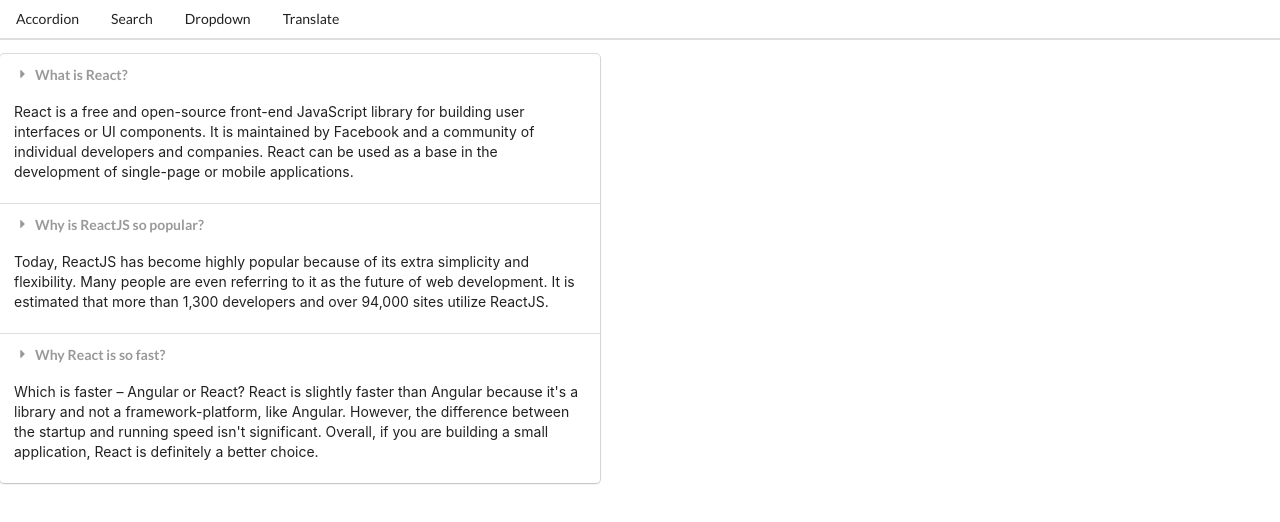
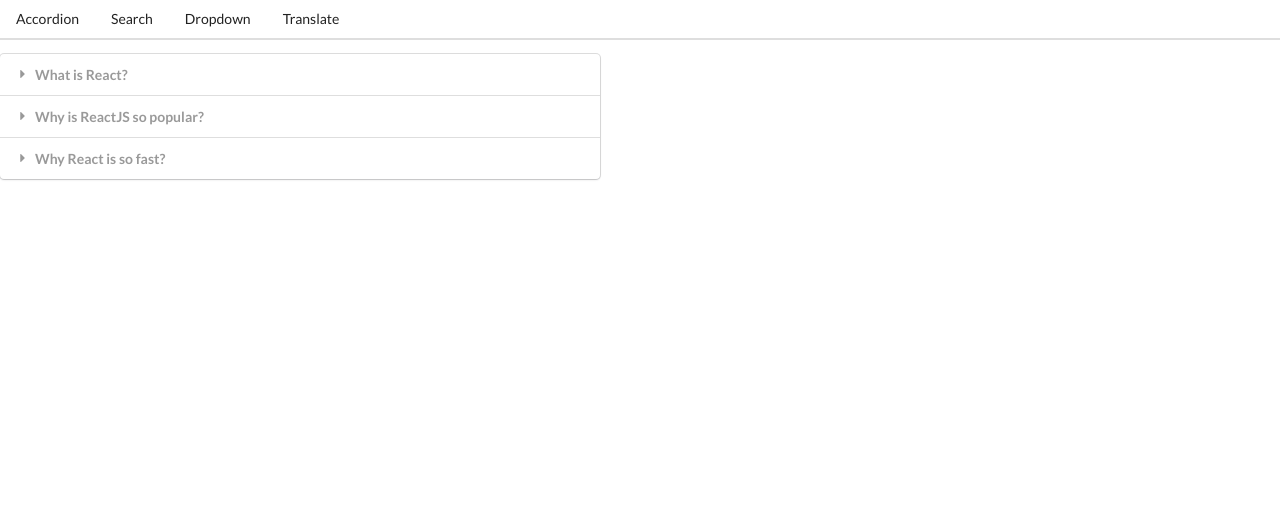
Before and after one commit to prajapatilalit/widgets, a React (Create React App) app in the folder widget/: page / in a window 1280 px wide. Shown: the top 522 px of the page. Built offline with nearby package versions, Linux system fonts and the light colour scheme.

Commit message:
update path

```diff
--- a/widget/src/components/Accordion.js
+++ b/widget/src/components/Accordion.js
@@ -18,7 +18,7 @@
           <i className="dropdown icon"></i>
           {item.title}
         </div>
-        <div className="active content">
+        <div className={`content ${active}`}>
           <p>{item.content}</p>
         </div>
       </React.Fragment>
```
